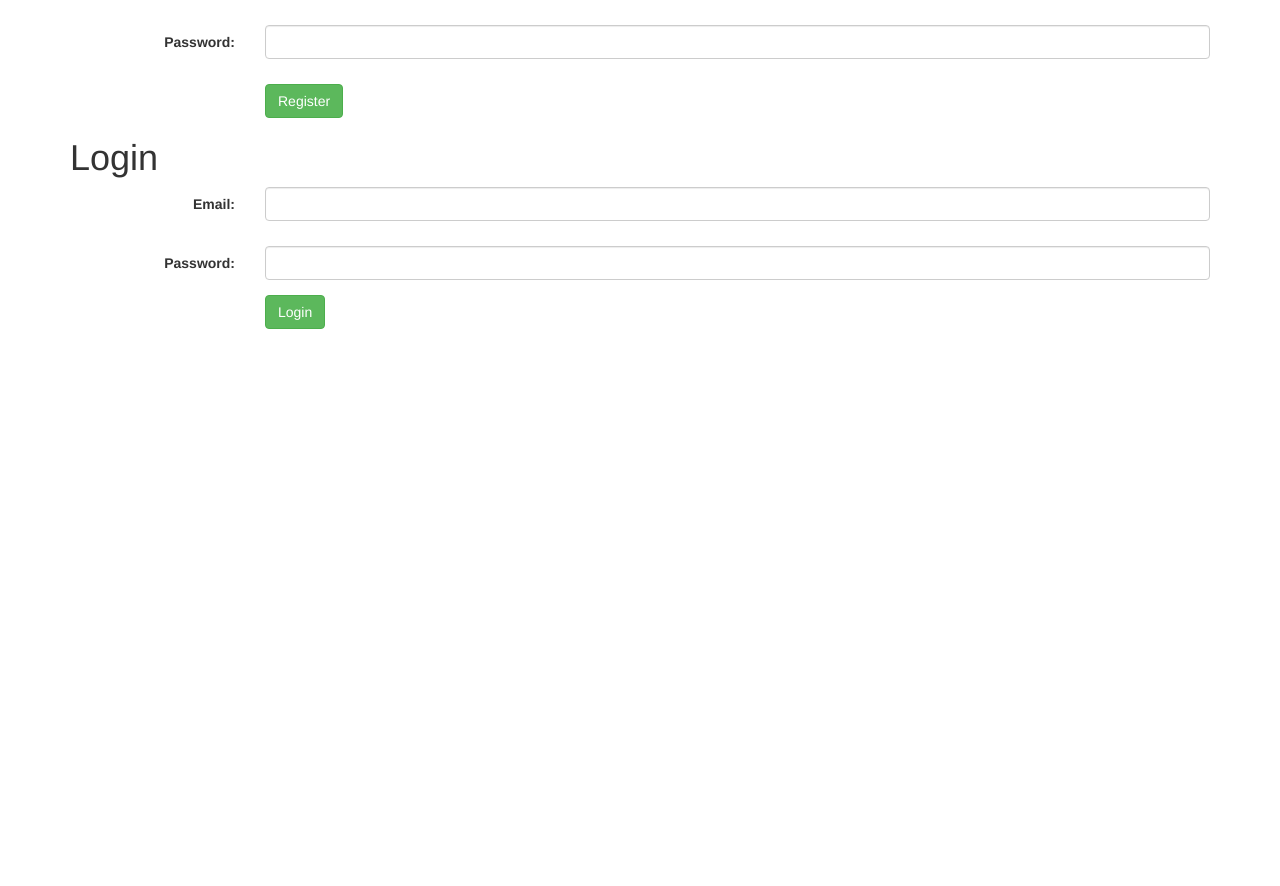
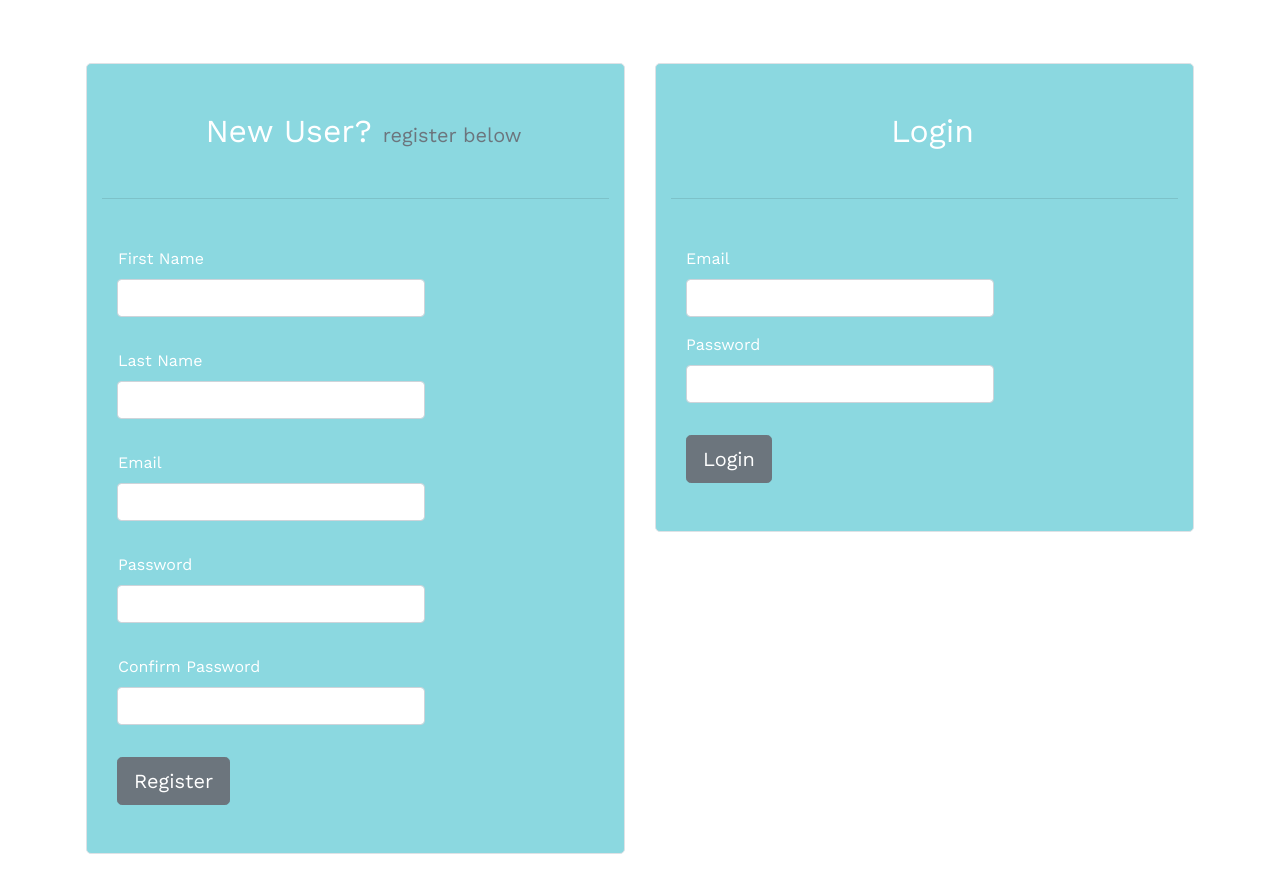
Before and after one commit to J-Younkin/What2Watch, a Django app: page / in a window 1280 px wide. Shown: the part 281-1167 px from the top of the page. Before the commit the page ends 610 px from the top, so only its background shows below. Run offline with Django 3.2, Linux system fonts and the light colour scheme; parts of the project's set-up code (start-up, migrations or seed data) failed here and were passed over; some libraries are stand-ins or nearby versions.

Commit message:
first commit

```diff
--- a/apps/app/static/app/index.css
+++ b/apps/app/static/app/index.css
@@ -1,3 +1,39 @@
+body {
+    font-family: 'Work Sans', sans-serif;
+}
+
 li {
     color: red;
 }
+
+.lead {
+    color: #6C757D;
+}
+
+#regCon {
+    background: #8BD8E0;
+    border-radius: 5px;
+    color: white;
+}
+
+#logCon {
+    background: #8BD8E0;
+    border-radius: 5px;
+    color: white;
+}
+
+#jumbo{
+    background-image: url("https://www.bandt.com.au/information/uploads/2019/02/iStock-997124740-1260x840.jpg");
+    background-repeat: no-repeat;
+    background-color: #8BD8E0;
+    min-height: 280px;
+}
+
+#brand {
+    font-weight: 750;
+}
+
+.form-control:focus {
+    border-color: #7c7c7c;
+    box-shadow: inset 0 1px 1px rgba(0, 0, 0, 0.075), 0 0 8px rgba(124, 124, 124, 0.6);
+  }
--- a/apps/app/templates/app/index.html
+++ b/apps/app/templates/app/index.html
@@ -4,21 +4,35 @@
     <meta charset="UTF-8">
     <meta name="viewport" content="width=device-width, initial-scale=1.0">
     <meta http-equiv="X-UA-Compatible" content="ie=edge">
-    <link rel="stylesheet" href="https://maxcdn.bootstrapcdn.com/bootstrap/3.3.7/css/bootstrap.min.css">
-    <script src="https://ajax.googleapis.com/ajax/libs/jquery/3.3.1/jquery.min.js"></script>
-    <script src="https://maxcdn.bootstrapcdn.com/bootstrap/3.3.7/js/bootstrap.min.js"></script>
+
+    <link href="https://fonts.googleapis.com/css?family=Work+Sans&display=swap" rel="stylesheet">
+    <link rel="stylesheet" href="https://stackpath.bootstrapcdn.com/bootstrap/4.1.3/css/bootstrap.min.css" integrity="sha384-MCw98/SFnGE8fJT3GXwEOngsV7Zt27NXFoaoApmYm81iuXoPkFOJwJ8ERdknLPMO"
+    crossorigin="anonymous">
+
     {% load static %}
     <link rel="stylesheet" href="{% static 'app/index.css' %}">
+
     <title>Login</title>
 </head>
 <body>
+    <div id="jumbo" class="jumbotron jumbotron-fluid text-white">
         <div class="container">
-        <h1>Registration</h1>
-        <form class="form-horizontal" action="/create" method="POST">
+            <h1 class="display-4" id="brand">What 2 Watch</h1>
+            <p class="lead">Building a community of T.V. fans
+            <br>so you always know what to watch.</p>
+        </div>
+    </div>
+    <div class="container mt-5 p-3">
+        <div class="row">
+            <div class="col-lg-6 mb-3">
+                <div class="container border" id="regCon">
+                    <h2 class="ml-3 my-5 text-center">New User? <span class="h5 text-muted">register below</span></h2>
+                    <hr class="mb-5">
+                    <form action="/create" method="POST">
                         {% csrf_token %}
                         <div class="form-group">
-                <label class="control-label col-sm-2" for="first_name">First Name:</label>
-                    <div class="col-sm-10">
+                            <label class="control-label ml-3" for="first_name">First Name</label>
+                            <div class="col-8">
                                 <input type="text" class="form-control" name="first_name">
                             </div>
                         </div>
@@ -32,8 +46,8 @@
                             </ul>
                         </div>
                         <div class="form-group">
-                <label class="control-label col-sm-2" for="last_name">Last Name:</label>
-                    <div class="col-sm-10">
+                            <label class="control-label ml-3" for="last_name">Last Name</label>
+                            <div class="col-8">
                                 <input type="text" class="form-control" name="last_name">
                             </div>
                         </div>
@@ -47,8 +61,8 @@
                             </ul>
                         </div>
                         <div class="form-group">
-                <label class="control-label col-sm-2" for="email">Email:</label>
-                    <div class="col-sm-10">
+                            <label class="control-label ml-3" for="email">Email</label>
+                                <div class="col-8">
                                     <input type="text" class="form-control" name="email">
                                 </div>
                         </div>
@@ -62,8 +76,8 @@
                             </ul>
                         </div>
                         <div class="form-group">
-                <label class="control-label col-sm-2" for="pwd">Password:</label>
-                    <div class="col-sm-10">
+                            <label class="control-label ml-3" for="pwd">Password</label>
+                                <div class="col-8">
                                     <input type="password" class="form-control" name="password">
                                 </div>
                         </div>
@@ -77,8 +91,8 @@
                             </ul>
                         </div>
                         <div class="form-group">
-                <label class="control-label col-sm-2" for="pwd">Password:</label>
-                    <div class="col-sm-10">
+                            <label class="control-label ml-3" for="pwd">Confirm Password</label>
+                                <div class="col-8">
                                     <input type="password" class="form-control" name="confirm">
                                 </div>
                         </div>
@@ -92,19 +106,29 @@
                             </ul>
                         </div>
                         <div class="form-group">
-                <div class="col-sm-offset-2 col-sm-10">
-                    <button type="submit" class="btn btn-success">Register</button>
+                            <div class="col-sm-offset-2 col-sm-10 mb-5">
+                                <button type="submit" class="btn btn-lg btn-secondary">Register</button>
                             </div>
                         </div>
                     </form>
-            <h1>Login</h1>
+                </div>
+            </div>
+            <div class="col-lg-6">
+                <div class="container border" id="logCon">
+                    <h2 class="ml-3 my-5 text-center">Login</h2>
+                    <hr class="mb-5">
                     <form class="form-horizontal" action="/login" method="POST">
                         {%csrf_token%}
                         <div class="form-group">
-                <label class="control-label col-sm-2" for="email">Email:</label>
-                    <div class="col-sm-10">
+                            <label class="control-label col-sm-2" for="email">Email</label>
+                            <div class="col-8">
                                 <input type="text" class="form-control" name="email">
                             </div>
+                        </div>
+                        <div class="form-group">
+                            <label class="control-label col-sm-2" for="pwd">Password</label>
+                            <div class="col-8">
+                                <input type="password" class="form-control" name="password">
                             </div>
                             <div class="row">
                                 <ul>
@@ -115,20 +139,24 @@
                                     {% endfor %}
                                 </ul>
                             </div>
-            <div class="form-group">
-                <label class="control-label col-sm-2" for="pwd">Password:</label>
-                    <div class="col-sm-10">
-                        <input type="password" class="form-control" name="password">
-                    </div>
-            </div>
-            <div class="row">
                         </div>
                         <div class="form-group">
-                    <div class="col-sm-offset-2 col-sm-10">
-                        <button type="submit" class="btn btn-success">Login</button>
+                            <div class="col-sm-offset-2 col-sm-10 mb-5">
+                                <button type="submit" class="btn btn-lg btn-secondary">Login</button>
                             </div>
                         </div>
                     </form>
                 </div>
+            </div>
+        </div>
+    </div>
+
+    <script src="https://code.jquery.com/jquery-3.3.1.slim.min.js" integrity="sha384-q8i/X+965DzO0rT7abK41JStQIAqVgRVzpbzo5smXKp4YfRvH+8abtTE1Pi6jizo"
+        crossorigin="anonymous"></script>
+    <script src="https://cdnjs.cloudflare.com/ajax/libs/popper.js/1.14.3/umd/popper.min.js" integrity="sha384-ZMP7rVo3mIykV+2+9J3UJ46jBk0WLaUAdn689aCwoqbBJiSnjAK/l8WvCWPIPm49"
+        crossorigin="anonymous"></script>
+    <script src="https://stackpath.bootstrapcdn.com/bootstrap/4.1.3/js/bootstrap.min.js" integrity="sha384-ChfqqxuZUCnJSK3+MXmPNIyE6ZbWh2IMqE241rYiqJxyMiZ6OW/JmZQ5stwEULTy"
+        crossorigin="anonymous"></script>
+
 </body>
 </html>
--- a/apps/app/views.py
+++ b/apps/app/views.py
@@ -16,7 +16,7 @@ def index(request):
     return render(request, 'app/index.html', context)
 
 def create_user(request):
-    print(request.POST)
+    # print(request.POST)
     request.session['errors'] = []
     data_is_valid, errors = User.objects.validate(request.POST)
     print ('data is valid',data_is_valid)
```
Also changed, not shown: apps/app/templates/app/shows.html (+19 -8 lines), db.sqlite3, images/vintageTube.jpg (added), 1 other file. Lines whose indentation alone changed are shown as unchanged.
